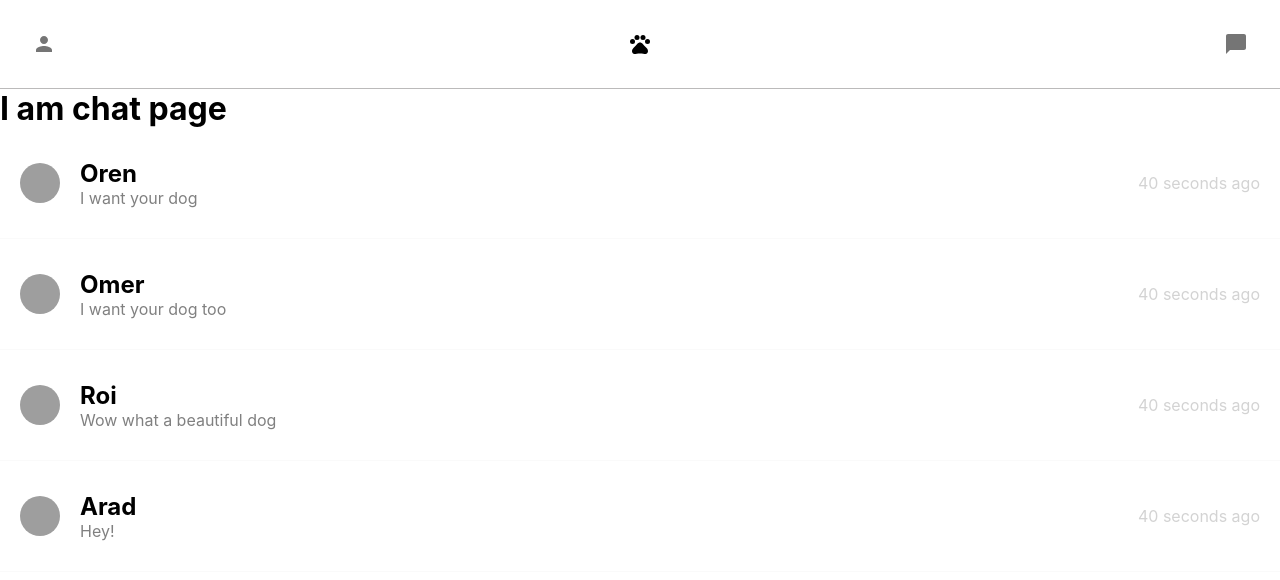
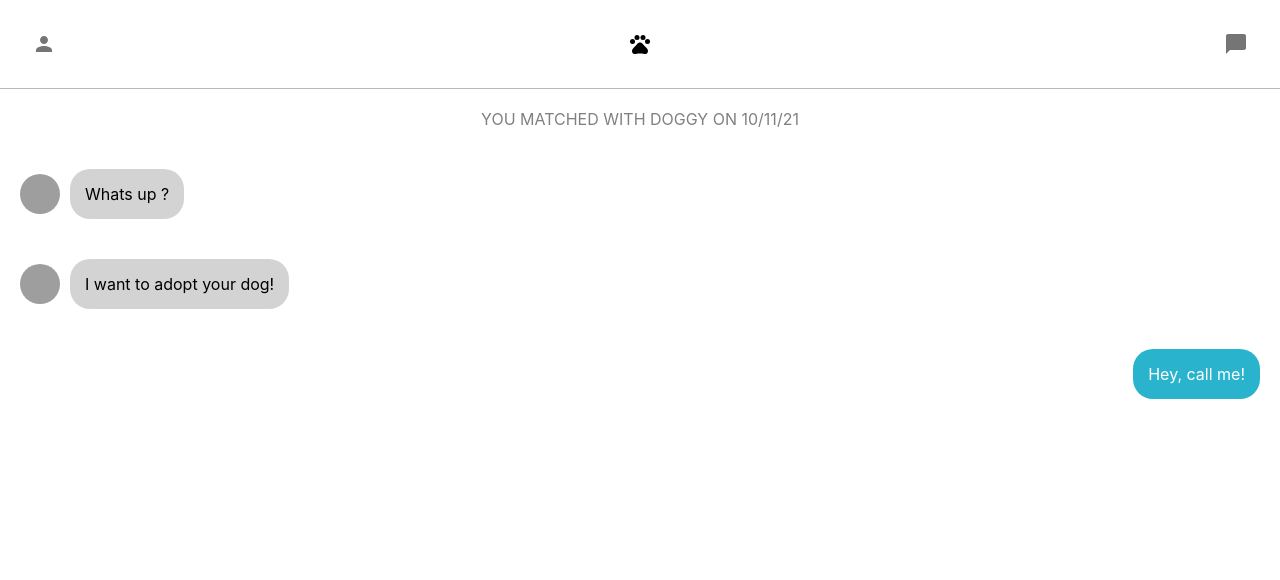
Before and after one commit to OmerMarChaim/EastPet-HackIDC, a React (Create React App) app in the folder react-tinder-app/: page /chat/Arad in a window 1280 px wide. Shown: the top 580 px of the page. Built offline with nearby package versions, Linux system fonts and the light colour scheme; grey boxes are pictures that could not be loaded.

Commit message:
Connected the chat to overview

```diff
--- a/react-tinder-app/src/App.js
+++ b/react-tinder-app/src/App.js
@@ -4,22 +4,29 @@ import Header from './Header'
 import {BrowserRouter as Router, Switch, Route} from "react-router-dom";
 import TinderCards from './TinderCards';
 import Chats from "./Chats"
+import ChatScreen from "./ChatScreen";
 
 function App() {
   return (
     <div className="App">
       {/*start of Header */ }
-      <Header />
+      {/* <Header /> */}
       {/* End of Header */}
 
       <Router>
         <Switch>
+          <Route path="/chat/:person">
+              <Header backButton='/chat' />
+              <ChatScreen />
+          </Route>
           <Route path="/chat">
+              <Header backButton='/' />
               <h1>I am chat page</h1>
               <Chats/>
           </Route>
         </Switch>
         <Route path="/tinderCards">
+          <Header />
           <TinderCards>
           </TinderCards>
         </Route>
--- a/react-tinder-app/src/Chat.css
+++ b/react-tinder-app/src/Chat.css
@@ -5,6 +5,10 @@
     padding: 20px;
     height: 70px;
     border-bottom: 1px solid #fafafa;
+}
+a {
+    text-decoration: none;
+    color: inherit;
 }
 
 .chat_details{
--- a/react-tinder-app/src/Chat.js
+++ b/react-tinder-app/src/Chat.js
@@ -1,9 +1,12 @@
 import React from "react";
 import "./Chat.css"
 import Avatar from '@material-ui/core/Avatar'
+import { Link } from "react-router-dom";
 
 function Chat({ name, message, profilePic, timestamp}){
-    return <div className='chat'>
+    return (
+      <Link to={`/chat/${name}`}>
+      <div className='chat'>
         <Avatar className='chat_image' src={profilePic} />
         <div className='chat_details'>
             <h2>{name}</h2>
@@ -13,8 +16,8 @@ function Chat({ name, message, profilePic, timestamp}){
             <p>{timestamp}</p>
         </div>
 
-
-
-    </div>;
+      </div>
+      </Link>
+    );
 }
 export default Chat;
--- /dev/null
+++ b/react-tinder-app/src/ChatScreen.css
@@ -0,0 +1,27 @@
+.chatScreen_message {
+    display: flex;
+    align-items: center;
+    padding: 20px;
+
+}
+
+.chatScreen_text {
+    margin-left: 10px;
+    background-color: lightgray;
+    padding: 15px;
+    border-radius: 20px;
+}
+
+.chatScreen_timestamp {
+    text-align: center;
+    color: gray;
+    padding: 20px;
+}
+
+.chatScreen_textUser {
+    margin-left: auto;
+    padding: 15px;
+    background-color: #29b3cd;
+    border-radius: 20px;
+    color: white;
+}
--- /dev/null
+++ b/react-tinder-app/src/ChatScreen.js
@@ -0,0 +1,45 @@
+import { Avatar } from '@material-ui/core';
+import React, { useState } from 'react';
+import "./ChatScreen.css";
+
+function ChatScreen() {
+    const [messages, setMessages] = useState([
+        {
+            name: 'Oren',
+            image: "https://upload.wikimedia.org/wikipedia/commons/thumb/c/c0/Oren_Weigenfeld.jpg/1200px-Oren_Weigenfeld.jpg",
+            message: 'Whats up ?'
+        },
+        {
+            name: 'Oren',
+            image: "https://upload.wikimedia.org/wikipedia/commons/thumb/c/c0/Oren_Weigenfeld.jpg/1200px-Oren_Weigenfeld.jpg",
+            message: 'I want to adopt your dog!'
+        },
+        {
+            message: 'Hey, call me!'
+        }
+    ])
+    return (
+        <div className='chatScreen'>
+            <p className='chatScreen_timestamp'>YOU MATCHED WITH DOGGY ON 10/11/21</p>
+            {messages.map(message => (
+              message.name ? (
+                <div className="chatScreen_message">
+                    <Avatar
+                        className='chatScreen_image'
+                        alt={message.name}
+                        src={message.image}
+                    />
+                    <p className='chatScreen_text'>{message.message}</p>
+                </div>
+              ) : (
+                <div className="chatScreen_message">
+                    <p className='chatScreen_textUser'>{message.message}</p>
+                </div>
+              )
+            ))}
+        </div>
+    );
+}
+
+
+export default ChatScreen
```
